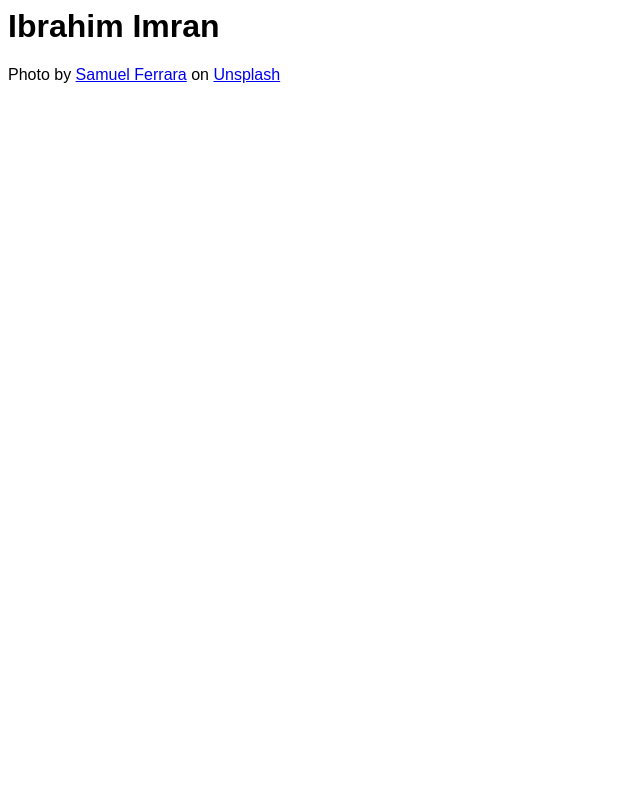
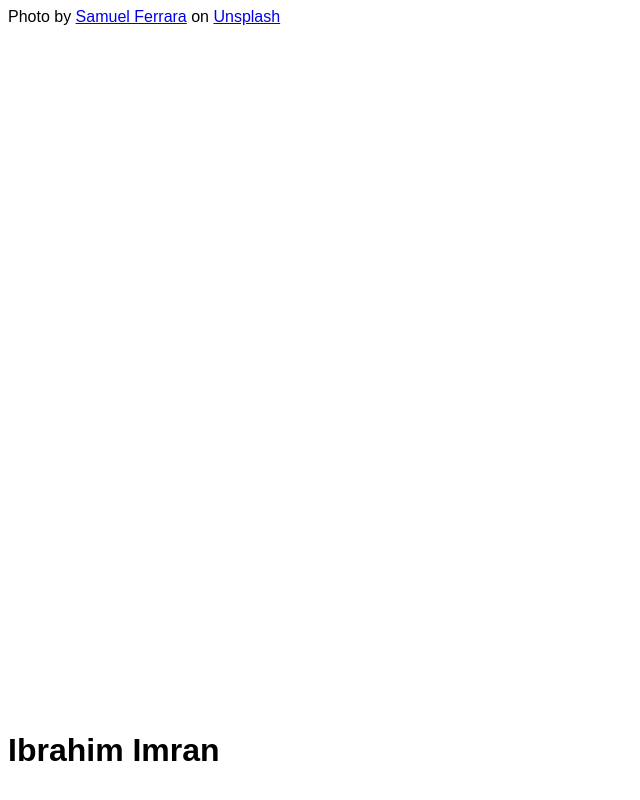
Before and after one commit to IbrahimCodesX/Ibrahim, a plain HTML site: page index.html in a window 1280 px wide. Shown: the whole page, without its empty margins (0-640 px from the left). Drawn offline with Linux system fonts and the light colour scheme.

Commit message:
Update index.html

```diff
--- a/index.html
+++ b/index.html
@@ -6,7 +6,7 @@
   </head>
 
   <body>
-    <h1> Ibrahim Imran </h1>
+    <div class="fixed"> <h1> Ibrahim Imran </h1> </div>
     <span>Photo by <a href="https://unsplash.com/@samferrara?utm_source=unsplash&amp;utm_medium=referral&amp;utm_content=creditCopyText">Samuel Ferrara</a> on <a href="https://unsplash.com/s/photos/mountains?utm_source=unsplash&amp;utm_medium=referral&amp;utm_content=creditCopyText">Unsplash</a></span>
         <script type="text/javascript" src="//s7.addthis.com/js/300/addthis_widget.js#pubid=ra-6023c3a15c7bc26d"></script>
   </body>
```
